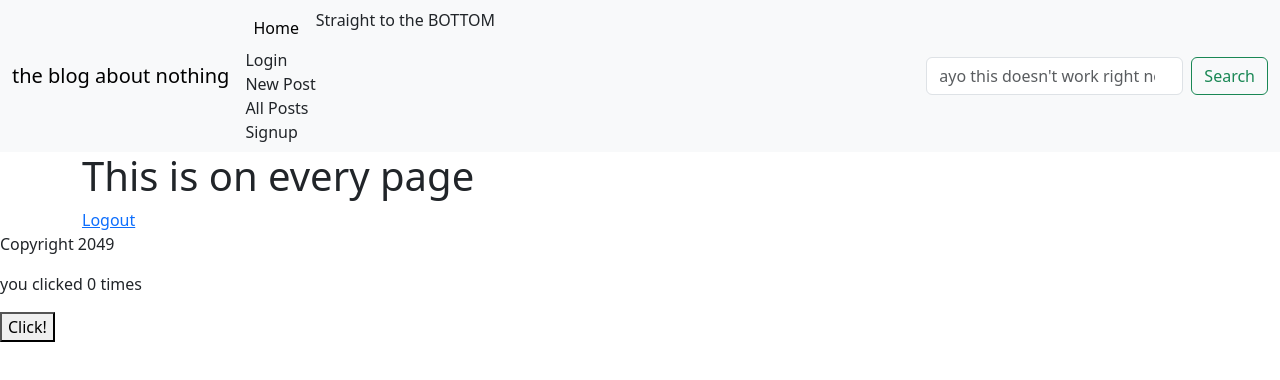
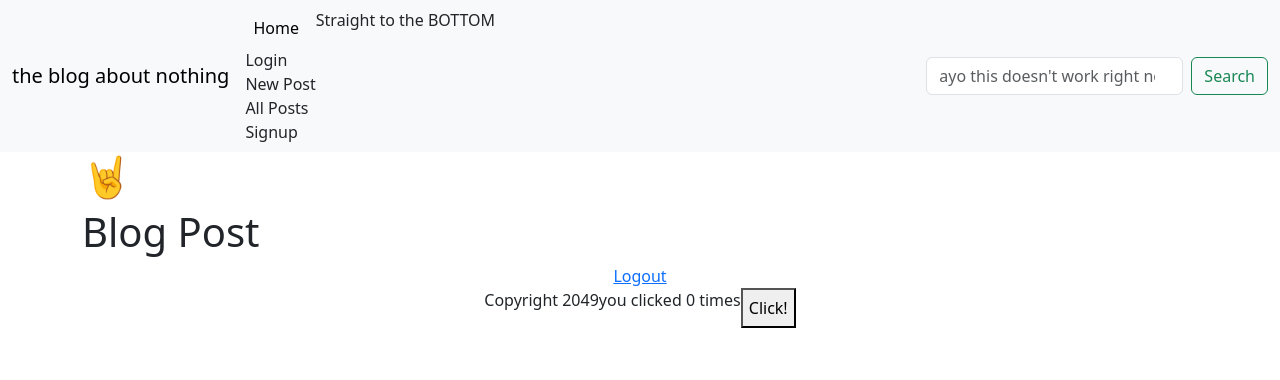
Before and after one commit to vishalkevinpatel/blog-frontend, a React (Vite) app: page /posts/1 in a window 1280 px wide. Shown: the top 380 px of the page. Built offline with nearby package versions, Linux system fonts and the light colour scheme; no server answers.

Commit message:
added react conditions in signup

```diff
--- a/src/Content.jsx
+++ b/src/Content.jsx
@@ -9,6 +9,7 @@ import { Signup } from "./Signup";
 import { Login } from "./Login";
 import { LogoutLink } from "./LogoutLink";
 import { Routes, Route } from "react-router-dom";
+import { PostsShowPage } from "./PostsShowPage";
 
 export function Content() {
   // import and call modal
@@ -71,18 +72,21 @@ export function Content() {
 
   return (
     <div className="container">
-      <h1>This is on every page</h1>
+      <h1>🤘</h1>
       <Routes>
         <Route path="/signup" element={<Signup />} />
         <Route path="/login" element={<Login />} />
         <Route path="/postsnew" element={<PostsNew onCreatePost={handleCreatePost} />} />
         <Route path="/postsindex" element={<PostsIndex posts={posts} onShowPost={handleShowPost} />} />
+        <Route path="/posts/:id" element={<PostsShowPage />} />
       </Routes>
 
       <Modal show={isPostsShowVisible} onClose={handleClose}>
         <PostsShow post={currentPost} onUpdatePost={handleUpdatePost} onDestroyPost={handleDestroyPost} />
       </Modal>
-      <LogoutLink />
+      <div className="d-flex justify-content-center">
+        <LogoutLink />
+      </div>
     </div>
   );
 }
--- a/src/Footer.jsx
+++ b/src/Footer.jsx
@@ -9,9 +9,11 @@ export function Footer() {
 
   return (
     <footer id="footers">
-      <p>Copyright 2049</p>
-      <p>you clicked {count} times</p>
-      <button onClick={() => setCount(count + 1)}>Click!</button>
+      <div className="d-flex justify-content-center">
+        <p>Copyright 2049</p>
+        <p>you clicked {count} times</p>
+        <button onClick={() => setCount(count + 1)}>Click!</button>
+      </div>
     </footer>
   );
 }
--- a/src/Modal.jsx
+++ b/src/Modal.jsx
@@ -18,16 +18,16 @@ export function Modal(props) {
               <h1 className="modal-title fs-5" id="exampleModalLabel">
                 {props.children}
               </h1>
-              {/* <button type="button" className="btn-close" data-bs-dismiss="modal" aria-label="Close"></button> */}
+              <button type="button" className="btn-close" data-bs-dismiss="modal" aria-label="Close"></button>
             </div>
-            {/* <div className="modal-footer">
+            <div className="modal-footer">
               <button type="button" className="btn btn-secondary" data-bs-dismiss="modal">
                 Close
               </button>
               <button type="button" className="btn btn-primary">
                 Save changes
               </button>
-            </div> */}
+            </div>
           </div>
         </div>
       </div>
--- /dev/null
+++ b/src/PostsShowPage.jsx
@@ -0,0 +1,23 @@
+import axios from "axios";
+import { useState, useEffect } from "react";
+import { useParams } from "react-router-dom";
+
+export function PostsShowPage() {
+  const [post, setPost] = useState({});
+  const params = useParams;
+
+  const handleShowPost = () => {
+    axios.get(`http://localhost:3000/posts/${params.id}.json`).then((response) => {
+      setPost(response.data);
+    });
+  };
+
+  useEffect(handleShowPost, []);
+
+  return (
+    <div id="posts-show">
+      <h1>Blog Post</h1>
+      <h2>{post.title}</h2>
+    </div>
+  );
+}
--- a/src/Signup.jsx
+++ b/src/Signup.jsx
@@ -3,6 +3,10 @@ import { useState } from "react";
 
 export function Signup() {
   const [errors, setErrors] = useState([]);
+
+  const [name, setName] = useState("");
+
+  const [status, setStatus] = useState(null);
 
   const handleSubmit = (event) => {
     event.preventDefault();
@@ -16,6 +20,8 @@ export function Signup() {
         window.location.href = "/"; // Change this to hide a modal, redirect to a specific page, etc.
       })
       .catch((error) => {
+        setStatus(error.response.status);
+
         console.log(error.response.data.errors);
         setErrors(error.response.data.errors);
       });
@@ -24,6 +30,8 @@ export function Signup() {
   return (
     <div id="signup">
       <h1>Signup</h1>
+      {/* ternary syntax */}
+      {status ? <img src={`https://http.dog/${status}.jpg`} /> : null}
       <ul>
         {errors.map((error) => (
           <li key={error}>{error}</li>
@@ -31,7 +39,8 @@ export function Signup() {
       </ul>
       <form onSubmit={handleSubmit}>
         <div>
-          Name: <input name="name" type="text" />
+          Name: <input name="name" type="text" value={name} onChange={(event) => setName(event.target.value)} />{" "}
+          <small className="">{20 - name.length} characters remaining</small>
         </div>
         <div>
           Email: <input name="email" type="email" />
--- a/src/index.css
+++ b/src/index.css
@@ -74,3 +74,7 @@ button.react:hover {
   height: 50px;x;
   object-fit:contain;
 } */
+
+#signup img {
+  width: 400px;
+}
```
